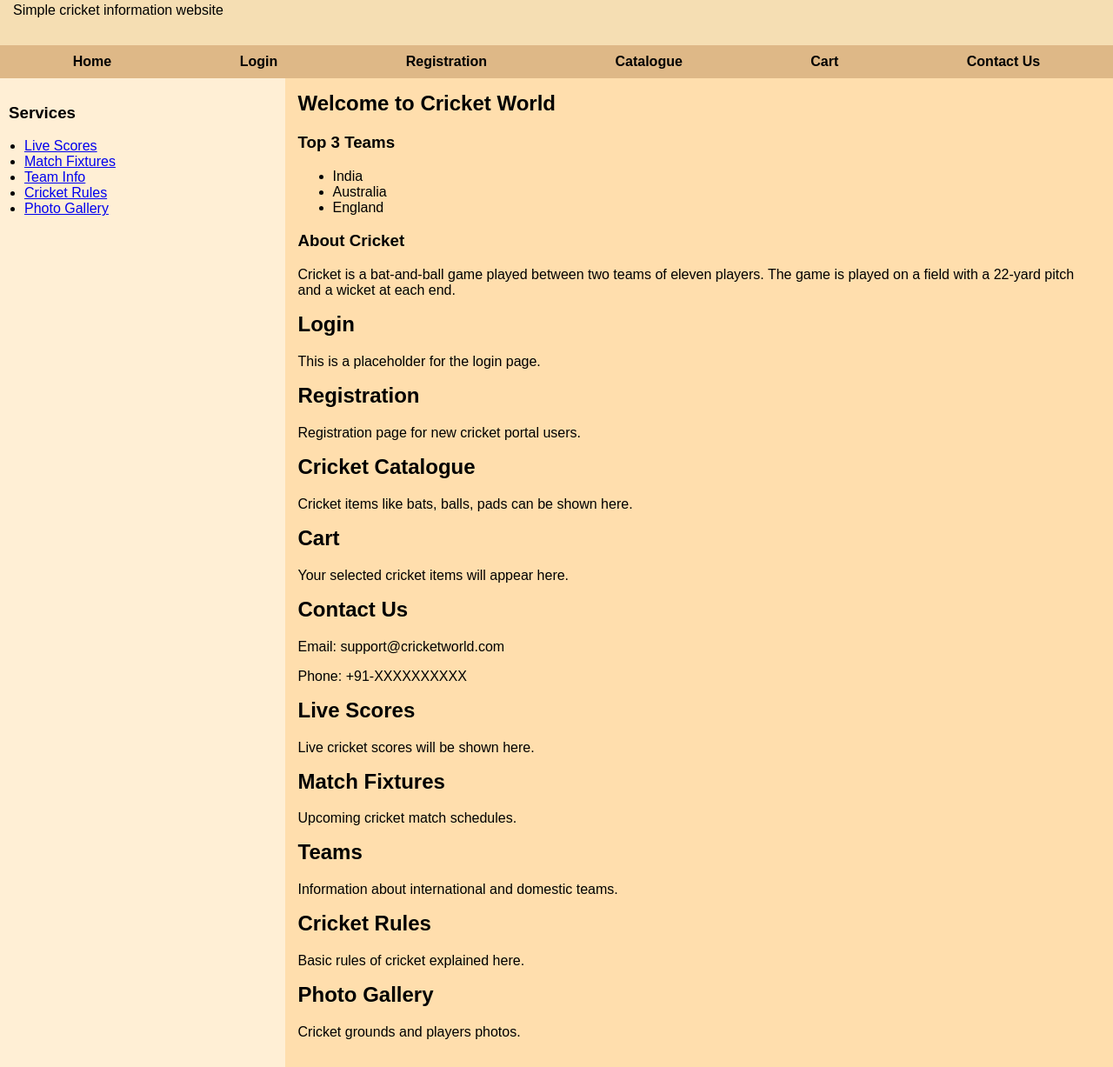
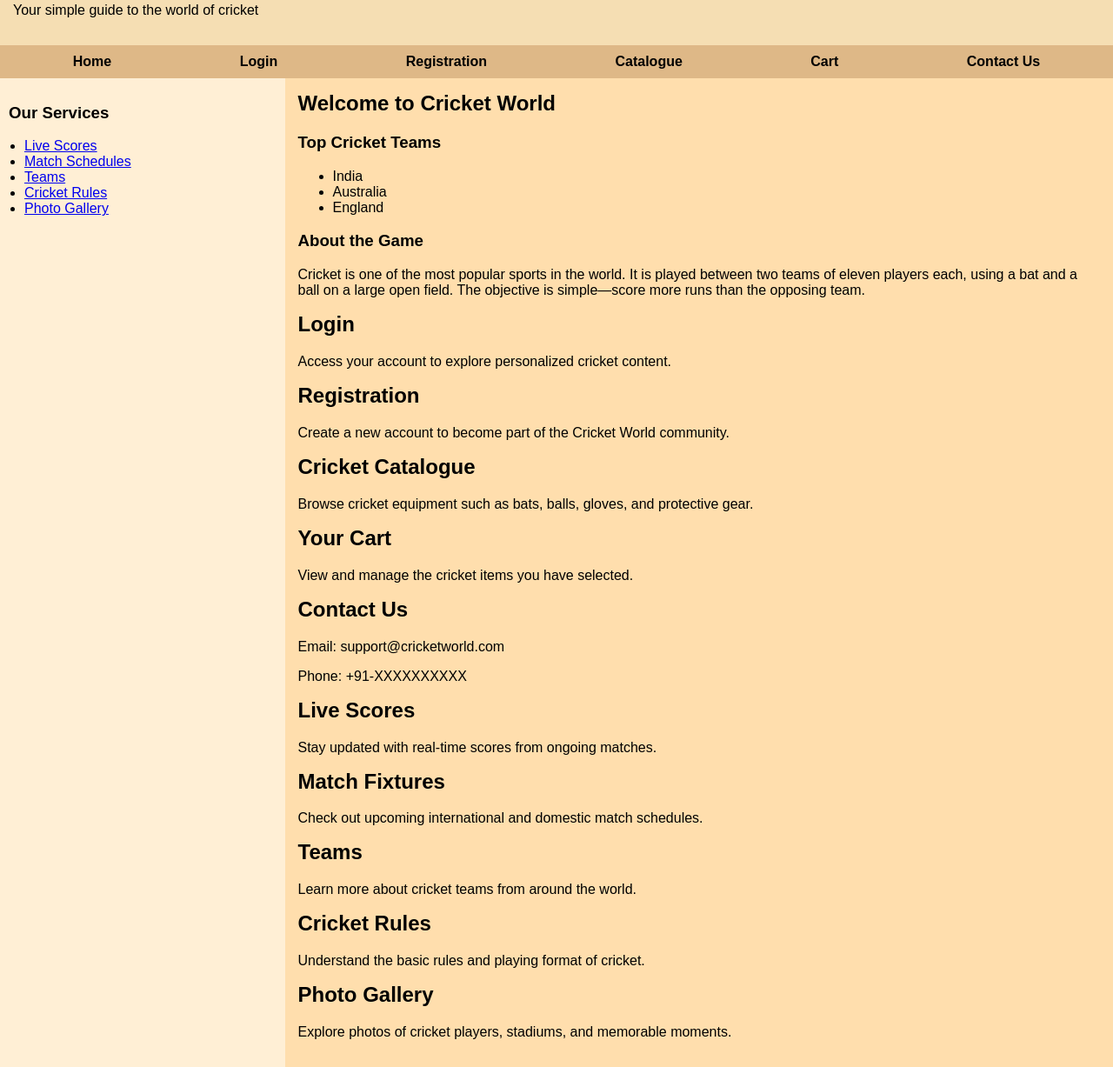
Before and after one commit to a3kasyap07-code/assginment3WAD, a plain HTML site: page index.html in a window 1280 px wide. Shown: the part 65-1292 px from the top of the page at 87% size. Drawn offline with Linux system fonts and the light colour scheme.

Commit message:
Refactor index.html for improved layout and content
Updated content and styling for the Cricket World website.

```diff
--- a/index.html
+++ b/index.html
@@ -6,11 +6,10 @@
   <style>
     body {
       margin: 0;
-      font-family: Arial;
+      font-family: Arial, sans-serif;
       background-color: NavajoWhite;
     }
 
-    /* Header */
     .header {
       background-color: Wheat;
       padding: 15px;
@@ -20,7 +19,6 @@
       margin: 0;
     }
 
-    /* Menu */
     .menu {
       background-color: BurlyWood;
       display: flex;
@@ -38,12 +36,10 @@
       text-decoration: underline;
     }
 
-    /* Main Layout */
     .container {
       display: flex;
     }
 
-    /* Services */
     .services {
       width: 25%;
       background-color: PapayaWhip;
@@ -54,7 +50,6 @@
       padding-left: 18px;
     }
 
-    /* Content */
     .content {
       width: 75%;
       padding: 15px;
@@ -65,17 +60,15 @@
       margin-top: 0;
     }
   </style>
+</head>
 
-</head>
 <body>
 
-  <!-- HEADER -->
   <div class="header">
     <h1>Cricket World</h1>
-    <p>Simple cricket information website</p>
+    <p>Your simple guide to the world of cricket</p>
   </div>
 
-  <!-- MENU -->
   <div class="menu">
     <a href="#home">Home</a>
     <a href="#login">Login</a>
@@ -85,101 +78,88 @@
     <a href="#contact">Contact Us</a>
   </div>
 
-  <!-- BODY -->
   <div class="container">
 
-    <!-- SERVICES -->
     <div class="services">
-      <h3>Services</h3>
+      <h3>Our Services</h3>
       <ul>
         <li><a href="#live">Live Scores</a></li>
-        <li><a href="#fixtures">Match Fixtures</a></li>
-        <li><a href="#teams">Team Info</a></li>
+        <li><a href="#fixtures">Match Schedules</a></li>
+        <li><a href="#teams">Teams</a></li>
         <li><a href="#rules">Cricket Rules</a></li>
         <li><a href="#gallery">Photo Gallery</a></li>
       </ul>
     </div>
 
-    <!-- CONTENT -->
     <div class="content">
 
-      <!-- HOME -->
       <div id="home">
         <h2>Welcome to Cricket World</h2>
 
-        <h3>Top 3 Teams</h3>
+        <h3>Top Cricket Teams</h3>
         <ul>
           <li>India</li>
           <li>Australia</li>
           <li>England</li>
         </ul>
 
-        <h3>About Cricket</h3>
+        <h3>About the Game</h3>
         <p>
-          Cricket is a bat-and-ball game played between two teams of eleven players.
-          The game is played on a field with a 22-yard pitch and a wicket at each end.
+          Cricket is one of the most popular sports in the world. It is played between
+          two teams of eleven players each, using a bat and a ball on a large open field.
+          The objective is simple—score more runs than the opposing team.
         </p>
       </div>
 
-      <!-- LOGIN -->
       <div id="login">
         <h2>Login</h2>
-        <p>This is a placeholder for the login page.</p>
+        <p>Access your account to explore personalized cricket content.</p>
       </div>
 
-      <!-- REGISTRATION -->
       <div id="registration">
         <h2>Registration</h2>
-        <p>Registration page for new cricket portal users.</p>
+        <p>Create a new account to become part of the Cricket World community.</p>
       </div>
 
-      <!-- CATALOGUE -->
       <div id="catalogue">
         <h2>Cricket Catalogue</h2>
-        <p>Cricket items like bats, balls, pads can be shown here.</p>
+        <p>Browse cricket equipment such as bats, balls, gloves, and protective gear.</p>
       </div>
 
-      <!-- CART -->
       <div id="cart">
-        <h2>Cart</h2>
-        <p>Your selected cricket items will appear here.</p>
+        <h2>Your Cart</h2>
+        <p>View and manage the cricket items you have selected.</p>
       </div>
 
-      <!-- CONTACT -->
       <div id="contact">
         <h2>Contact Us</h2>
         <p>Email: support@cricketworld.com</p>
         <p>Phone: +91-XXXXXXXXXX</p>
       </div>
 
-      <!-- LIVE SCORES -->
       <div id="live">
         <h2>Live Scores</h2>
-        <p>Live cricket scores will be shown here.</p>
+        <p>Stay updated with real-time scores from ongoing matches.</p>
       </div>
 
-      <!-- FIXTURES -->
       <div id="fixtures">
         <h2>Match Fixtures</h2>
-        <p>Upcoming cricket match schedules.</p>
+        <p>Check out upcoming international and domestic match schedules.</p>
       </div>
 
-      <!-- TEAMS -->
       <div id="teams">
         <h2>Teams</h2>
-        <p>Information about international and domestic teams.</p>
+        <p>Learn more about cricket teams from around the world.</p>
       </div>
 
-      <!-- RULES -->
       <div id="rules">
         <h2>Cricket Rules</h2>
-        <p>Basic rules of cricket explained here.</p>
+        <p>Understand the basic rules and playing format of cricket.</p>
       </div>
 
-      <!-- GALLERY -->
       <div id="gallery">
         <h2>Photo Gallery</h2>
-        <p>Cricket grounds and players photos.</p>
+        <p>Explore photos of cricket players, stadiums, and memorable moments.</p>
       </div>
 
     </div>
```
